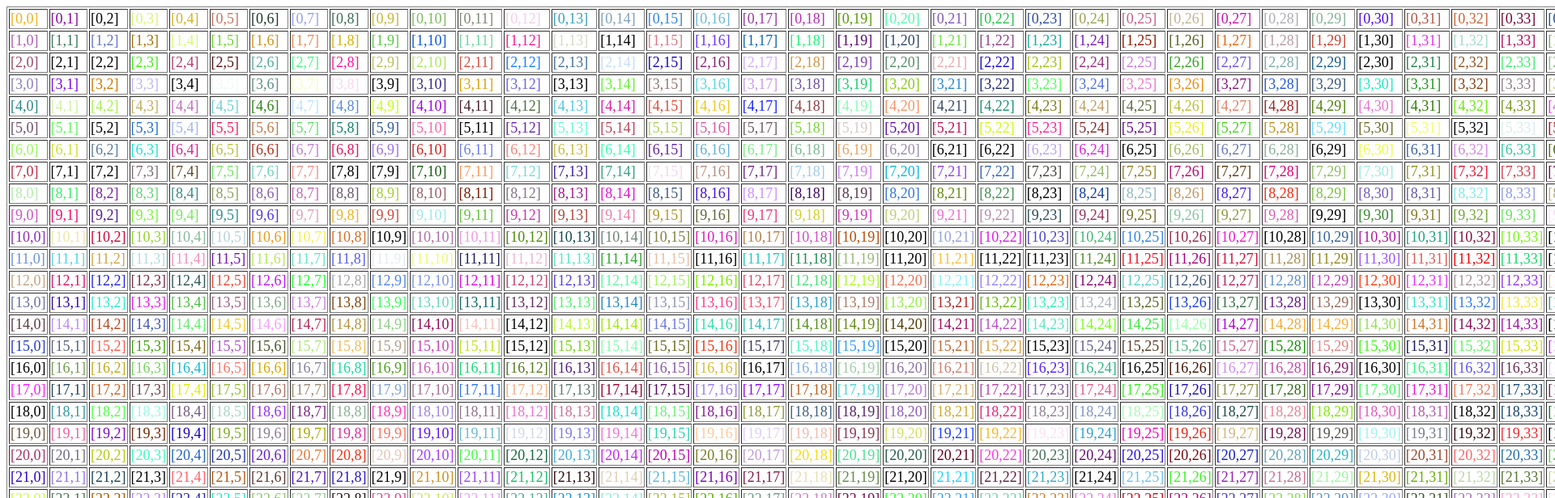
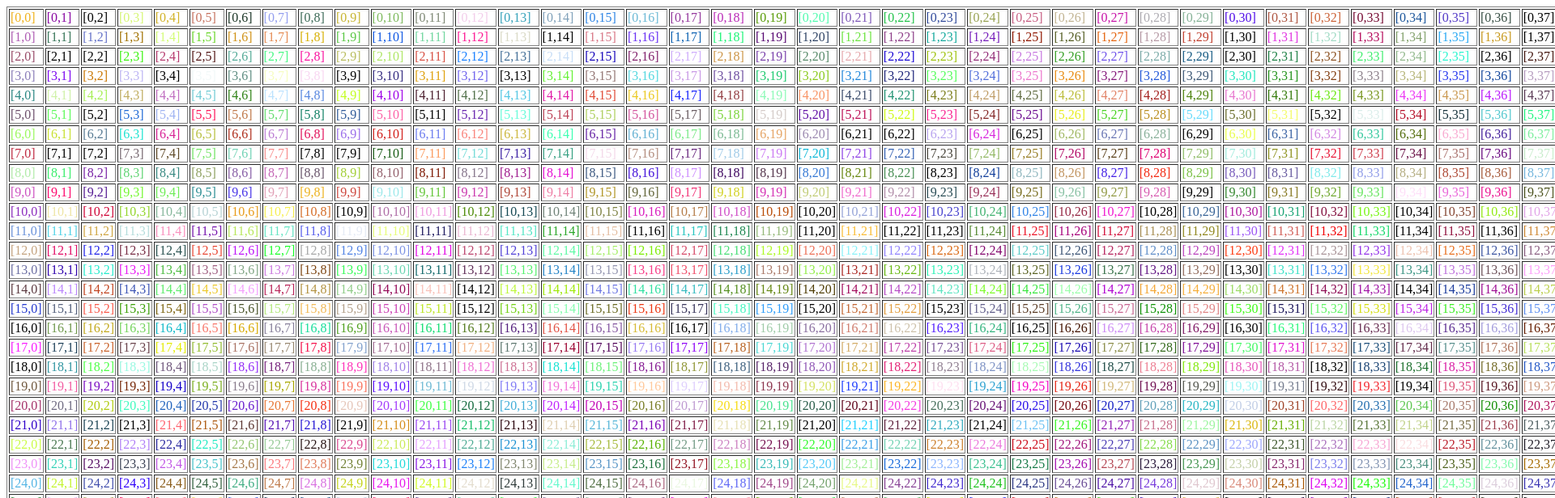
Before and after one commit to trqvinh90/JSLearning, a plain HTML site: page task6/index.html in a window 1280 px wide. Shown: the top 616 px of the page at 81% size, 1920 px wide, since content can reach past the window. Drawn offline with Linux system fonts and the light colour scheme.

Commit message:
Refactor code

```diff
--- a/task6/index.html
+++ b/task6/index.html
@@ -18,11 +18,11 @@
     table.appendChild(tableBody);
 
     for (let i=0; i<numberOfRow; i++){
-      var tr = document.createElement('tr');
+      const tr = document.createElement('tr');
       tableBody.appendChild(tr);
 
       for (let j=0; j<numberOfCol; j++){
-        var td = document.createElement('td');
+        const td = document.createElement('td');
         td.className = "td";
         td.id=`${i}${j}`;
         td.draggable = true;
--- a/task6/style.css
+++ b/task6/style.css
@@ -3,10 +3,7 @@ body {
 }
 
 td {
-  width: 30px;
-  height: 20px;
-}
-
+  width: 30
 td .info {
   font-size: large;
 }
```
